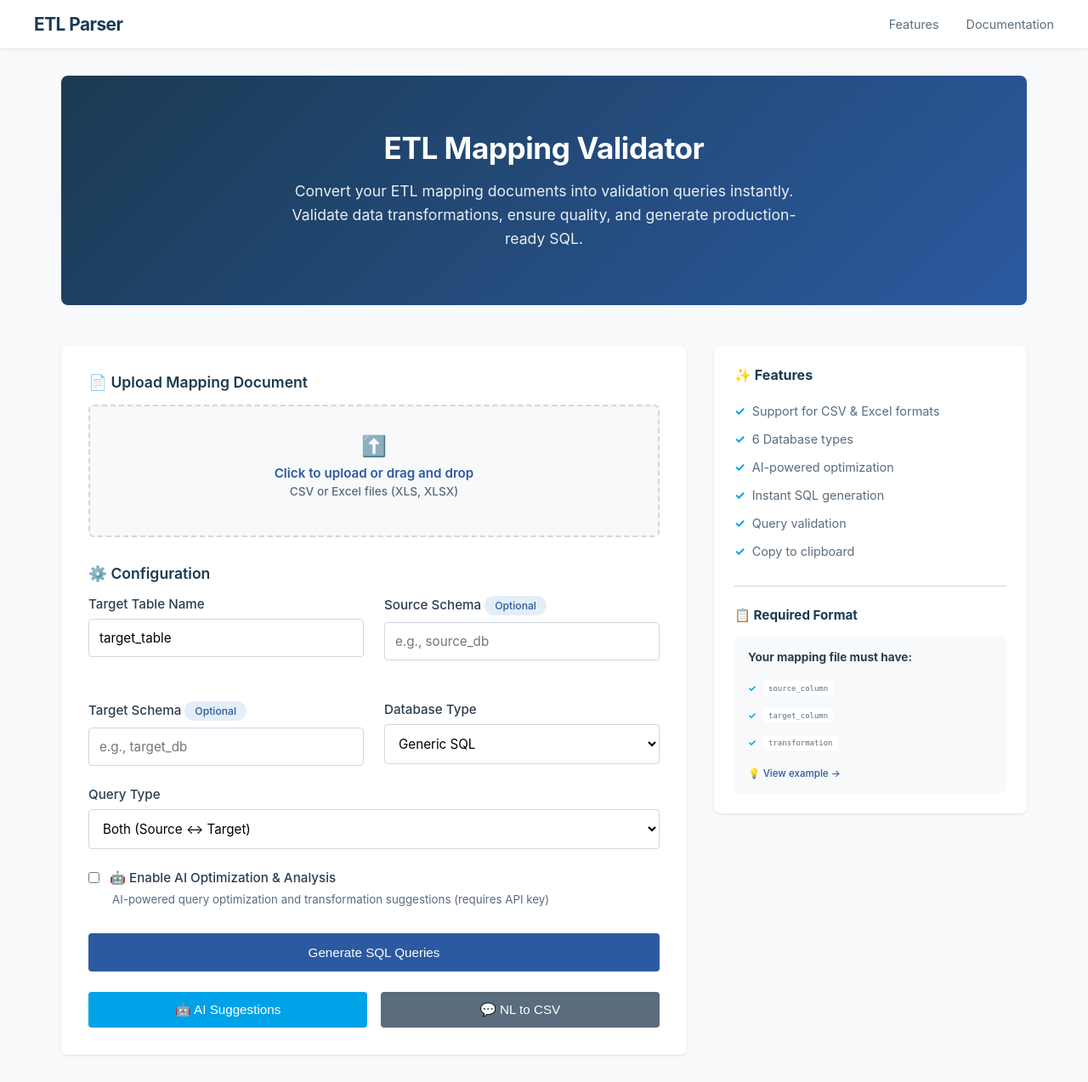
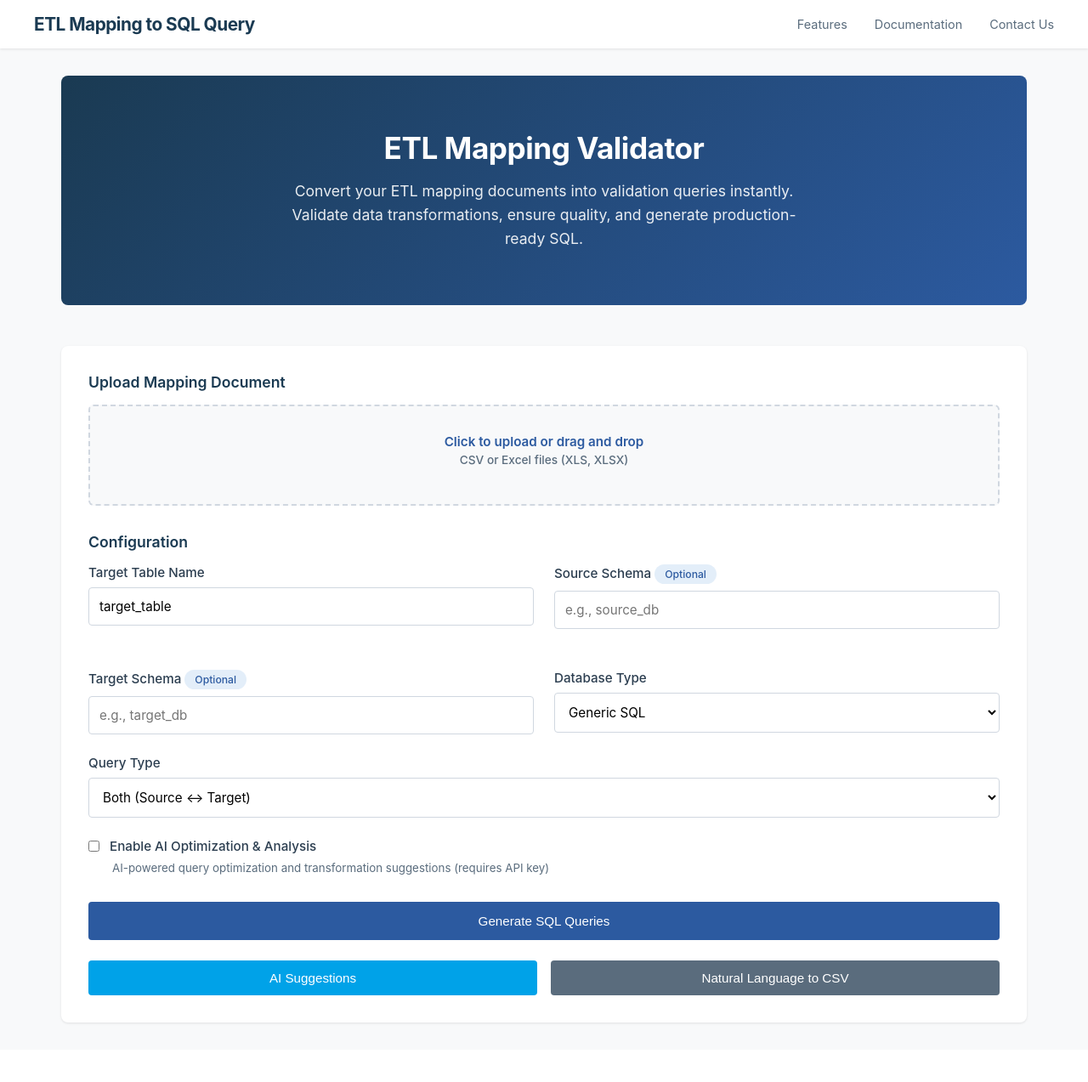
Before and after one commit to hkrishnan62/ETL_Parser, a Flask app: page / in a window 1280 px wide. Shown: the whole page at 85% size. After the commit the page ends 1205 px from the top, so only its background shows below. Run offline with Flask 3, Linux system fonts and the light colour scheme.

Commit message:
refactor: UI improvements - remove icons, fix layout expansion, update navbar and branding
Changes:
- Removed all emoji icons from form fields, buttons, headings, and modals for clean appearance
- Changed layout from 2-column grid to single column to prevent expansion issues
- Updated navbar branding from 'ETL Parser' to 'ETL Mapping to SQL Query'
- Moved 'Features' and 'Documentation' links to navbar (removed sidebar)
- Added 'Contact Us' button in navbar with modal containing contact details
- Contact modal includes:
  - Email contact: hkrishnan62@gmail.com
  - GitHub Issues link for bug reports and feature requests
  - Feedback and suggestions section
- Improved modal styling and layout consistency
- Removed sidebar card to provide more space for main content
- Cleaner, more professional UI appearance with plain text format

```diff
--- a/templates/index.html
+++ b/templates/index.html
@@ -54,13 +54,21 @@
             color: #5a6c7d;
         }
 
-        .nav-links a {
+        .nav-links a,
+        .nav-links button {
             text-decoration: none;
             color: #5a6c7d;
             transition: color 0.3s;
+            background: none;
+            border: none;
+            cursor: pointer;
+            font-size: inherit;
+            font-family: inherit;
+            padding: 0;
         }
 
-        .nav-links a:hover {
+        .nav-links a:hover,
+        .nav-links button:hover {
             color: #1a3a52;
         }
 
@@ -96,7 +104,7 @@
 
         .content {
             display: grid;
-            grid-template-columns: 2fr 1fr;
+            grid-template-columns: 1fr;
             gap: 2rem;
         }
 
@@ -478,15 +486,74 @@
             color: #00a2e8;
             font-weight: bold;
         }
+
+        .contact-modal {
+            display: none;
+            position: fixed;
+            top: 0;
+            left: 0;
+            width: 100%;
+            height: 100%;
+            background: rgba(0,0,0,0.5);
+            z-index: 1000;
+            align-items: center;
+            justify-content: center;
+        }
+
+        .contact-modal.show {
+            display: flex;
+        }
+
+        .contact-content {
+            background: white;
+            padding: 2rem;
+            border-radius: 8px;
+            max-width: 600px;
+            width: 90%;
+        }
+
+        .contact-content h2 {
+            color: #1a3a52;
+            margin-bottom: 1.5rem;
+        }
+
+        .contact-item {
+            margin-bottom: 1.5rem;
+            padding: 1rem;
+            background: #f8f9fa;
+            border-radius: 6px;
+            border-left: 4px solid #2c5aa0;
+        }
+
+        .contact-item h3 {
+            color: #2c5aa0;
+            margin-bottom: 0.5rem;
+            font-size: 0.95em;
+        }
+
+        .contact-item p {
+            color: #5a6c7d;
+            margin: 0;
+        }
+
+        .contact-item a {
+            color: #2c5aa0;
+            text-decoration: none;
+        }
+
+        .contact-item a:hover {
+            text-decoration: underline;
+        }
     </style>
 </head>
 <body>
     <div class="navbar">
         <div class="navbar-content">
-            <div class="logo">ETL Parser</div>
+            <div class="logo">ETL Mapping to SQL Query</div>
             <div class="nav-links">
                 <a href="#features">Features</a>
                 <a href="#documentation">Documentation</a>
+                <button onclick="showContactModal()">Contact Us</button>
             </div>
         </div>
     </div>
@@ -501,11 +568,10 @@
             <div class="main-card">
                 <form id="uploadForm">
                 <div class="form-section">
-                    <h2>📄 Upload Mapping Document</h2>
+                    <h2>Upload Mapping Document</h2>
                     <div class="form-group">
                         <div class="file-upload" id="fileUploadArea">
                             <label for="fileInput" class="file-upload-label">
-                                <div style="font-size: 1.5rem; margin-bottom: 0.5rem;">⬆️</div>
                                 <div style="font-weight: 600; margin-bottom: 0.25rem;">Click to upload or drag and drop</div>
                                 <div style="font-size: 0.9em; color: #5a6c7d;">CSV or Excel files (XLS, XLSX)</div>
                             </label>
@@ -516,7 +582,7 @@
                 </div>
 
                 <div class="form-section">
-                    <h2>⚙️ Configuration</h2>
+                    <h2>Configuration</h2>
                     <div class="grid-2">
                         <div class="form-group">
                             <label for="targetTable">Target Table Name</label>
@@ -558,7 +624,7 @@
                     <div class="form-group">
                         <label style="display: flex; align-items: center; cursor: pointer; font-weight: 500;">
                             <input type="checkbox" id="useAI" name="use_ai" style="width: auto; margin-right: 0.75rem;">
-                            <span>🤖 Enable AI Optimization & Analysis</span>
+                            <span>Enable AI Optimization & Analysis</span>
                         </label>
                         <small style="color: #5a6c7d; margin-top: 0.5rem; display: block; margin-left: 1.75rem;">
                             AI-powered query optimization and transformation suggestions (requires API key)
@@ -570,10 +636,10 @@
 
                 <div class="button-group" style="width: 100%;">
                     <button type="button" class="btn btn-accent" onclick="showAISuggestion()" style="flex: 1;">
-                        🤖 AI Suggestions
+                        AI Suggestions
                     </button>
                     <button type="button" class="btn btn-secondary" onclick="showNLMapping()" style="flex: 1;">
-                        💬 NL to CSV
+                        Natural Language to CSV
                     </button>
                 </div>
             </form>
@@ -591,40 +657,13 @@
                     <div id="queries"></div>
                 </div>
             </div>
-
-            <div class="sidebar-card">
-                <h3 style="color: #1a3a52; margin-bottom: 1rem; font-size: 1em;">✨ Features</h3>
-                <ul class="feature-list">
-                    <li>Support for CSV & Excel formats</li>
-                    <li>6 Database types</li>
-                    <li>AI-powered optimization</li>
-                    <li>Instant SQL generation</li>
-                    <li>Query validation</li>
-                    <li>Copy to clipboard</li>
-                </ul>
-
-                <hr style="margin: 1.5rem 0; border: none; border-top: 1px solid #d0d7e0;">
-
-                <h3 style="color: #1a3a52; margin-bottom: 1rem; font-size: 0.95em;">📋 Required Format</h3>
-                <div style="background: #f8f9fa; padding: 1rem; border-radius: 4px; font-size: 0.85em;">
-                    <p style="margin-bottom: 0.75rem; color: #2c3e50;"><strong>Your mapping file must have:</strong></p>
-                    <ul class="feature-list" style="font-size: 0.9em;">
-                        <li><code style="background: white; padding: 0.2rem 0.4rem;">source_column</code></li>
-                        <li><code style="background: white; padding: 0.2rem 0.4rem;">target_column</code></li>
-                        <li><code style="background: white; padding: 0.2rem 0.4rem;">transformation</code></li>
-                    </ul>
-                    <p style="margin-top: 0.75rem; color: #5a6c7d; font-size: 0.85em;">
-                        💡 <a href="javascript:showFormatGuide()" style="color: #2c5aa0; text-decoration: none; font-weight: 500;">View example →</a>
-                    </p>
-                </div>
-            </div>
         </div>
     </div>
 
     <!-- AI Suggestion Modal -->
     <div id="aiModal" style="display: none; position: fixed; top: 0; left: 0; width: 100%; height: 100%; background: rgba(0,0,0,0.5); z-index: 1000;">
         <div style="background: white; max-width: 600px; margin: 50px auto; padding: 2rem; border-radius: 8px; max-height: 80vh; overflow-y: auto;">
-            <h2 style="color: #1a3a52; margin-bottom: 1.5rem;">🤖 AI Transformation Suggestion</h2>
+            <h2 style="color: #1a3a52; margin-bottom: 1.5rem;">AI Transformation Suggestion</h2>
             <div style="margin: 1.5rem 0;">
                 <label style="display: block; font-weight: 500; margin-bottom: 0.5rem; color: #2c3e50;">Source Column:</label>
                 <input type="text" id="aiSourceCol" style="width: 100%; padding: 0.75rem; margin-bottom: 1rem; border: 1px solid #d0d7e0; border-radius: 4px;">
@@ -649,7 +688,7 @@
     <!-- NL Mapping Modal -->
     <div id="nlModal" style="display: none; position: fixed; top: 0; left: 0; width: 100%; height: 100%; background: rgba(0,0,0,0.5); z-index: 1000;">
         <div style="background: white; max-width: 700px; margin: 50px auto; padding: 2rem; border-radius: 8px; max-height: 80vh; overflow-y: auto;">
-            <h2 style="color: #1a3a52; margin-bottom: 1rem;">💬 Generate Mapping from Description</h2>
+            <h2 style="color: #1a3a52; margin-bottom: 1rem;">Generate Mapping from Description</h2>
             <p style="color: #5a6c7d; margin-bottom: 1.5rem; line-height: 1.6;">
                 Describe your ETL mapping in plain English, and AI will generate the CSV mapping for you.
             </p>
@@ -670,12 +709,12 @@
     <div id="formatGuideModal" style="display: none; position: fixed; top: 0; left: 0; width: 100%; height: 100%; background: rgba(0,0,0,0.5); z-index: 1000; overflow-y: auto;">
         <div style="background: white; max-width: 800px; margin: 30px auto; padding: 2rem; border-radius: 8px;">
             <div style="display: flex; justify-content: space-between; align-items: center; margin-bottom: 1.5rem;">
-                <h2 style="color: #1a3a52; margin: 0;">📋 Mapping File Format Guide</h2>
+                <h2 style="color: #1a3a52; margin: 0;">Mapping File Format Guide</h2>
                 <button onclick="closeFormatGuide()" style="background: none; border: none; font-size: 1.5rem; cursor: pointer; color: #5a6c7d;">✕</button>
             </div>
 
             <div style="background: #f0f4f8; padding: 1.5rem; border-radius: 6px; margin-bottom: 1.5rem;">
-                <h3 style="color: #2c5aa0; margin-top: 0; margin-bottom: 1rem;">✅ Required Columns</h3>
+                <h3 style="color: #2c5aa0; margin-top: 0; margin-bottom: 1rem;">Required Columns</h3>
                 <p style="color: #2c3e50; margin: 0.5rem 0;">Your mapping file MUST contain exactly 3 required columns:</p>
                 <table style="width: 100%; margin-top: 1rem; border-collapse: collapse;">
                     <tr style="background: #2c5aa0; color: white;">
@@ -702,7 +741,7 @@
             </div>
 
             <div style="background: #f8f9fa; padding: 1.5rem; border-radius: 6px; margin-bottom: 1.5rem;">
-                <h3 style="color: #1a3a52; margin-top: 0; margin-bottom: 1rem;">📝 Example CSV Format</h3>
+                <h3 style="color: #1a3a52; margin-top: 0; margin-bottom: 1rem;">Example CSV Format</h3>
                 <pre style="background: white; border: 1px solid #d0d7e0; padding: 1rem; border-radius: 4px; overflow-x: auto; font-size: 0.85em;">source_column,target_column,transformation
 customer_id,cust_id,source.customer_id
 first_name,fname,source.first_name
@@ -712,11 +751,42 @@ status,order_status,CASE WHEN source.status = 'ACTIVE' THEN 'A' ELSE 'I' END</pr
             </div>
 
             <div style="background: #fef3c7; padding: 1rem; border-radius: 6px; border-left: 4px solid #f59e0b; margin-bottom: 1.5rem;">
-                <p style="margin: 0; color: #92400e;"><strong>⚠️ Important:</strong> All required columns must have values for each row. Empty cells in any required column will cause validation errors.</p>
+                <p style="margin: 0; color: #92400e;"><strong>Important:</strong> All required columns must have values for each row. Empty cells in any required column will cause validation errors.</p>
             </div>
 
             <div style="text-align: right;">
                 <button onclick="closeFormatGuide()" class="btn">Got it!</button>
+            </div>
+        </div>
+    </div>
+
+    <!-- Contact Us Modal -->
+    <div id="contactModal" class="contact-modal">
+        <div class="contact-content">
+            <div style="display: flex; justify-content: space-between; align-items: center; margin-bottom: 1.5rem;">
+                <h2 style="margin: 0;">Contact Us</h2>
+                <button onclick="closeContactModal()" style="background: none; border: none; font-size: 1.5rem; cursor: pointer; color: #5a6c7d;">✕</button>
+            </div>
+
+            <p style="color: #5a6c7d; margin-bottom: 1.5rem;">Have questions, found a bug, or want to share feedback? We'd love to hear from you!</p>
+
+            <div class="contact-item">
+                <h3>Email</h3>
+                <p><a href="mailto:hkrishnan62@gmail.com">hkrishnan62@gmail.com</a></p>
+            </div>
+
+            <div class="contact-item">
+                <h3>GitHub Issues</h3>
+                <p>Report bugs or suggest features on <a href="https://github.com/hkrishnan62/ETL_Parser/issues" target="_blank">our GitHub repository</a></p>
+            </div>
+
+            <div class="contact-item">
+                <h3>Feedback & Suggestions</h3>
+                <p>Email us your ideas or suggestions at <a href="mailto:hkrishnan62@gmail.com">hkrishnan62@gmail.com</a></p>
+            </div>
+
+            <div style="text-align: right; margin-top: 2rem;">
+                <button onclick="closeContactModal()" class="btn">Close</button>
             </div>
         </div>
     </div>
@@ -984,6 +1054,26 @@ status,order_status,CASE WHEN source.status = 'ACTIVE' THEN 'A' ELSE 'I' END</pr
             document.getElementById('formatGuideModal').style.display = 'none';
         }
 
+        function showContactModal() {
+            document.getElementById('contactModal').classList.add('show');
+        }
+
+        function closeContactModal() {
+            document.getElementById('contactModal').classList.remove('show');
+        }
+
+        // Close contact modal when clicking outside
+        document.addEventListener('DOMContentLoaded', function() {
+            const contactModal = document.getElementById('contactModal');
+            if (contactModal) {
+                contactModal.addEventListener('click', function(e) {
+                    if (e.target === contactModal) {
+                        closeContactModal();
+                    }
+                });
+            }
+        });
+
         async function getAISuggestion() {
             const sourceCol = document.getElementById('aiSourceCol').value;
             const targetCol = document.getElementById('aiTargetCol').value;
```
